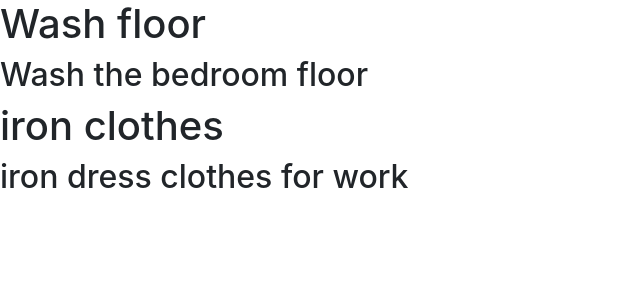
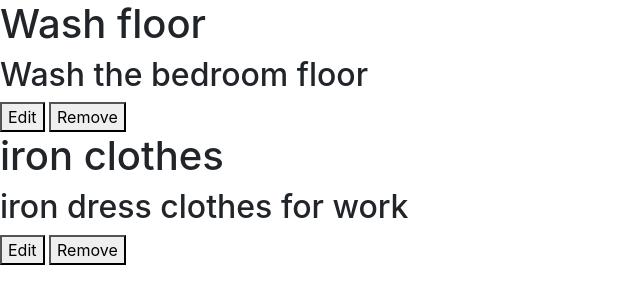
Before and after one commit to JMazzucco/ToDo-Angular, a website: page index.html in a window 1280 px wide. Shown: the whole page, without its empty margins (0-640 px from the left). Drawn offline with nearby package versions, Linux system fonts and the light colour scheme.

Commit message:
Add a delete and edit button below each item

```diff
--- a/index.html
+++ b/index.html
@@ -11,7 +11,11 @@
 	<div ng-repeat="item in todo.items">
 		<h1>{{item.title}}</h1>
 		<h2>{{item.description}}</h2>
+
+		<button ng-click="">Edit</button>
+		<button ng-click="">Remove</button>
 	</div>
+
 </div>
 
 <script type="text/javascript" src="node_modules/bootstrap/dist/js/bootstrap.js"></script>
```
